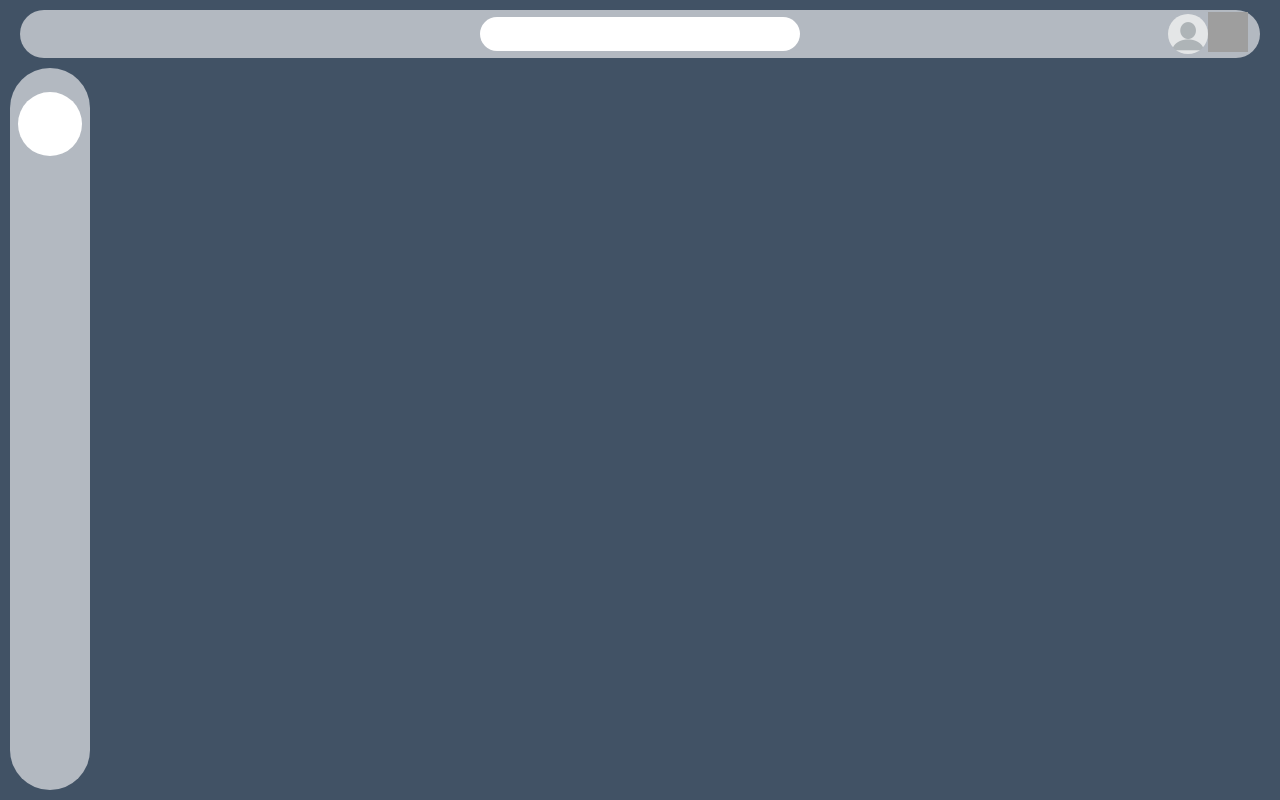
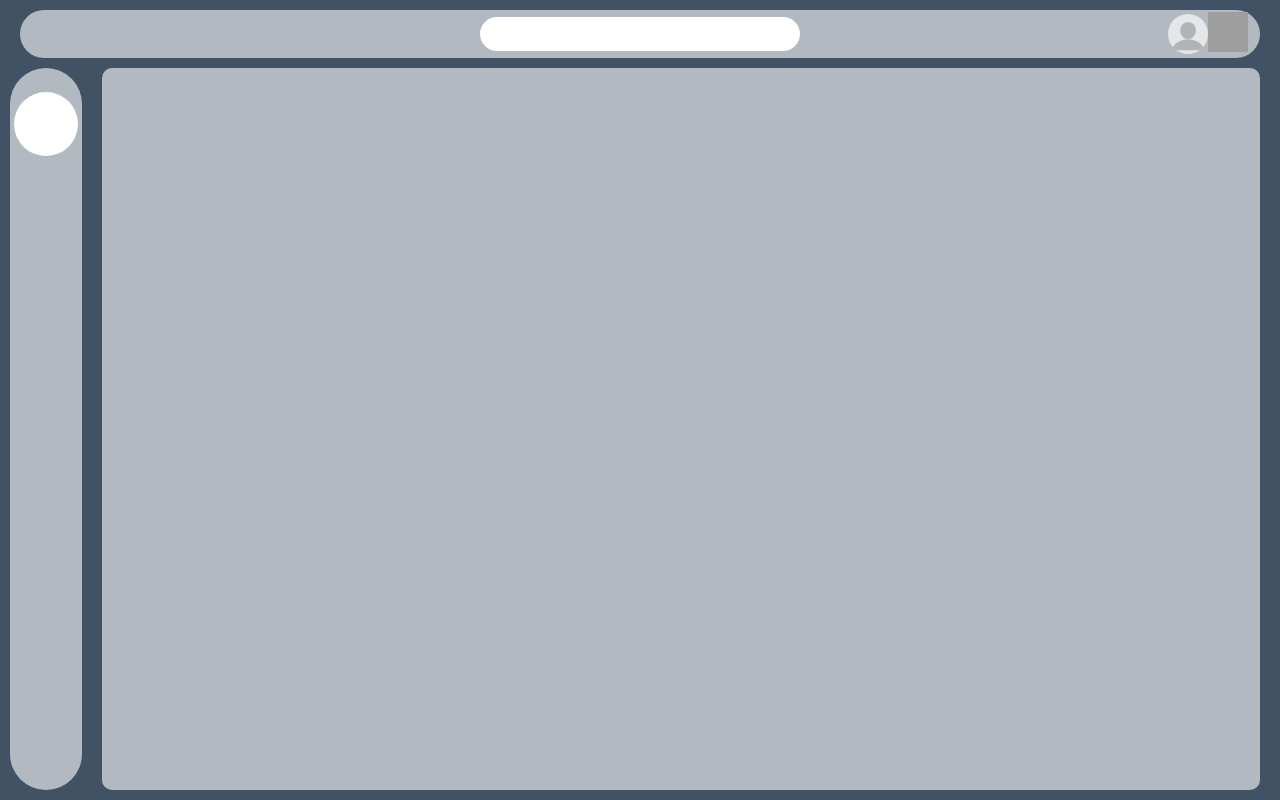
Before and after one commit to VishnuKrishnathu/Voice-App, a Next.js app: page / in a window 1280 px wide. Built offline with nearby package versions, Linux system fonts and the light colour scheme; grey boxes are pictures that could not be loaded.

Commit message:
modified

```diff
--- a/components/Navbar.tsx
+++ b/components/Navbar.tsx
@@ -26,11 +26,11 @@ export default function Navbar(props:any) {
                         />
                         <div>
                             <label htmlFor="dropdown_button">
-                            {
-                                profileDropDown
-                                ? <img src="https://s2.svgbox.net/materialui.svg?ic=arrow_drop_up&color=415265" />
-                                : <img src="https://s2.svgbox.net/materialui.svg?ic=arrow_drop_down&color=415265" />
-                            }
+                                <img src="https://s2.svgbox.net/materialui.svg?ic=arrow_drop_up&color=415265" style={
+                                    profileDropDown ? {transform: "rotate(0deg)"} : {
+                                        transform: "rotate(180deg)"
+                                    }
+                                }/>
                             </label>
                             <input onChange={async(e)=> {
                                 await setProfileDropDown(e.target.checked);
--- a/pages/_app.tsx
+++ b/pages/_app.tsx
@@ -1,7 +1,23 @@
 import '../styles/globals.css'
 import type { AppProps } from 'next/app'
+import Navbar from "../components/Navbar";
+import Sidebar from '../components/Sidebar';
 
 function MyApp({ Component, pageProps }: AppProps) {
-  return <Component {...pageProps} />
+  return (<>
+    <Navbar>
+
+      <div style={{
+        display: "flex",
+        alignItems: "center",
+        justifyContent: "space-between",
+        height: "calc(100vh - 3rem - 30px)",
+        margin: "10px 0px"
+      }}>
+        <Sidebar/>
+        <Component {...pageProps} />
+      </div>
+    </Navbar>
+ </>)
 }
 export default MyApp
--- a/pages/index.tsx
+++ b/pages/index.tsx
@@ -1,25 +1,15 @@
 import Head from 'next/head'
-import Navbar from "../components/Navbar";
-import Sidebar from '../components/Sidebar';
 
 export default function Home() {
   return (
     <>
-      <Head>
-        <title>My app</title>
-      </Head>
-      <Navbar>
-        <div style={{
-          display: "flex",
-          alignItems: "center",
-          justifyContent: "space-between",
-          height: "calc(100vh - 3rem - 30px)",
-          margin: "10px 0px"
-        }}>
-          <Sidebar></Sidebar>
-          <div></div>
-        </div>
-      </Navbar>
+      <div style={{
+        background: "var(--secondary-color)",
+        height: "calc(100vh - 3rem - 30px)",
+        width: "100%",
+        margin: "0px 20px",
+        borderRadius: "10px"
+      }}></div>
     </>
   )
 }
--- a/styles/Navbar.module.css
+++ b/styles/Navbar.module.css
@@ -37,6 +37,7 @@
     border-radius: 50%;
 }
 .profile_section > div >label > img{
+    transition: 0.2s;
     height: 2.5rem;
     width: 2.5rem;
 }
```
